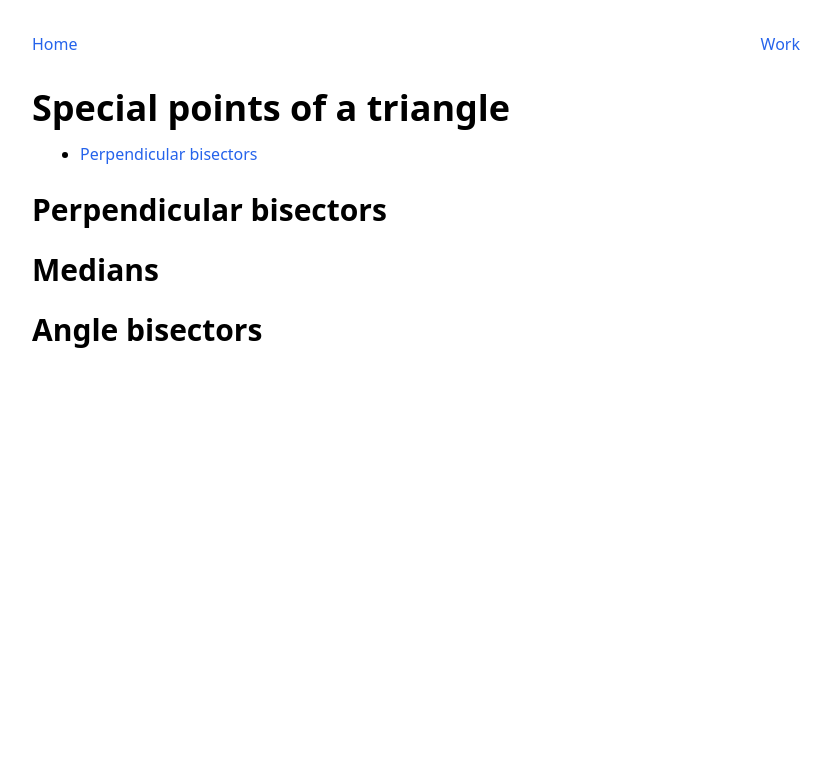
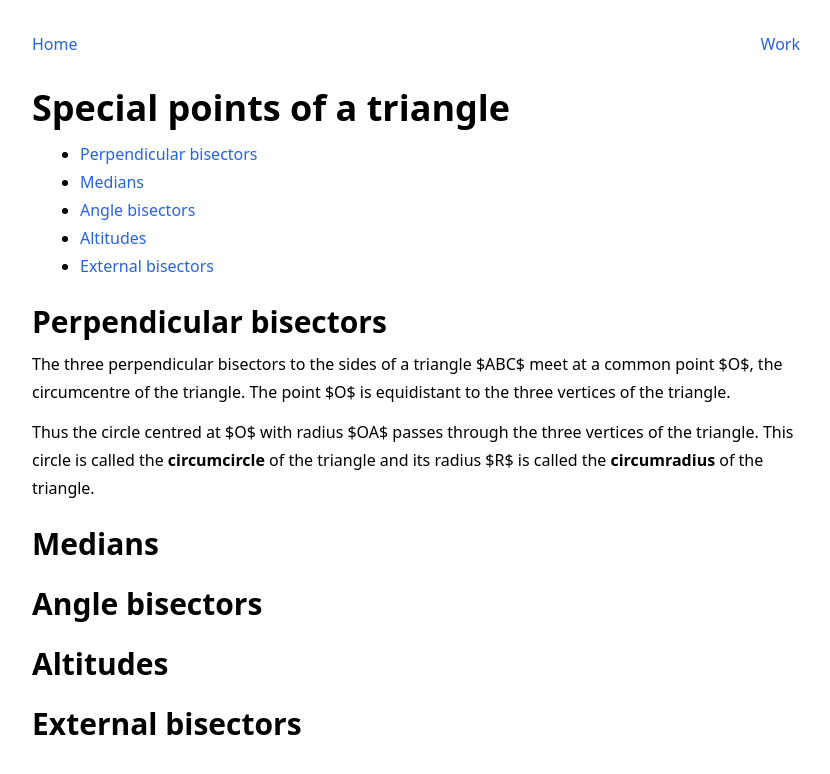
Before and after one commit to nguyenvukhang/minnesoda, a Next.js app: page /geometry/special-points-of-a-triangle in a window 1280 px wide. Shown: the top 774 px of the page, without its empty margins (224-1054 px from the left). Built offline with nearby package versions, Linux system fonts and the light colour scheme.

Commit message:
add notes

```diff
--- a/pages/geometry/special-points-of-a-triangle.mdx
+++ b/pages/geometry/special-points-of-a-triangle.mdx
@@ -1,9 +1,26 @@
 # Special points of a triangle
 
-* [Perpendicular bisectors](#Perpendicular-bisectors)
+- [Perpendicular bisectors](#perpendicular-bisectors)
+- [Medians](#medians)
+- [Angle bisectors](#angle-bisectors)
+- [Altitudes](#altitudes)
+- [External bisectors](#external-bisectors)
 
 ## Perpendicular bisectors
+
+The three perpendicular bisectors to the sides of a triangle $ABC$
+meet at a common point $O$, the circumcentre of the triangle. The
+point $O$ is equidistant to the three vertices of the triangle.
+
+Thus the circle centred at $O$ with radius $OA$ passes through the
+three vertices of the triangle. This circle is called the
+**circumcircle** of the triangle and its radius $R$ is called the
+**circumradius** of the triangle.
 
 ## Medians
 
 ## Angle bisectors
+
+## Altitudes
+
+## External bisectors
--- a/src/components/mdx/Headers.jsx
+++ b/src/components/mdx/Headers.jsx
@@ -2,7 +2,7 @@ const Headers = {}
 
 function sanitize(str) {
   if (!str) { return '' }
-  const clean = str.replace(/ /g, '-')
+  const clean = str.replace(/ /g, '-').toLowerCase()
   return clean
 }
 
```
